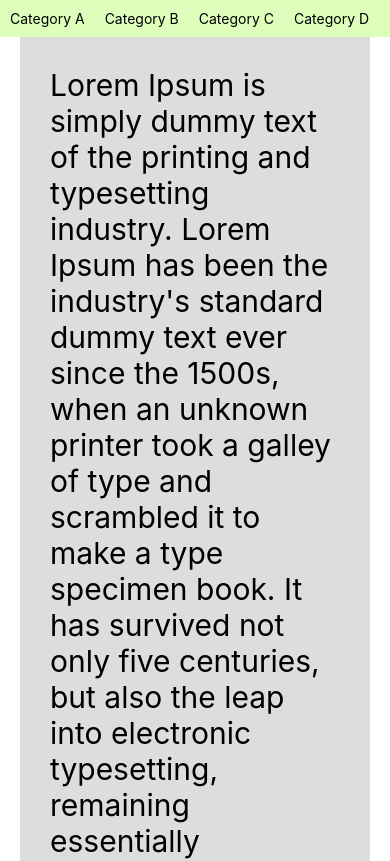
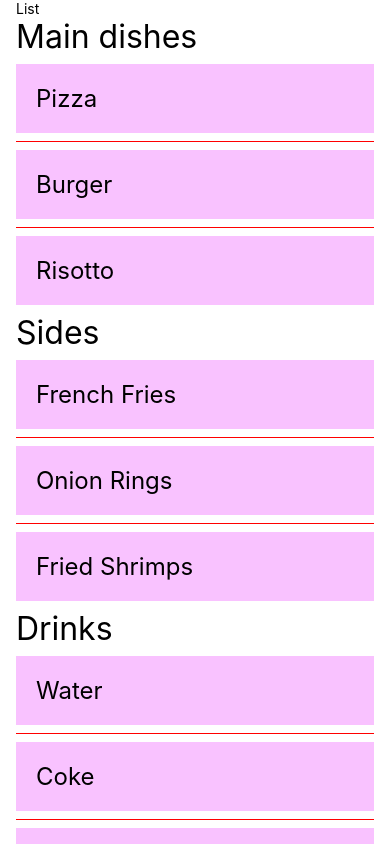
Before and after one commit to smallg/rn-practice, a React Native app: screen / in a window 390 px wide. Shown: the top 861 px of the page. Built offline with nearby package versions, Linux system fonts and the light colour scheme.

Commit message:
N/A: section list

```diff
--- a/App.tsx
+++ b/App.tsx
@@ -7,7 +7,8 @@ import React, {Component} from 'react';
 // import Index from './src/07_image';
 // import Index from './src/08_textinput';
 // import Index from './src/09_touchable';
-import Index from './src/10_scroll_view';
+// import Index from './src/10_scroll_view';
+import Index from './src/11_section_list';
 
 export default class App extends Component {
   render() {
--- /dev/null
+++ b/src/11_section_list/index.tsx
@@ -0,0 +1,100 @@
+import {
+  Alert,
+  SafeAreaView,
+  SectionList,
+  StatusBar,
+  StyleSheet,
+  Text,
+  View,
+} from 'react-native';
+import React, {useState} from 'react';
+
+const DATA = [
+  {
+    title: 'Main dishes',
+    data: ['Pizza', 'Burger', 'Risotto'],
+  },
+  {
+    title: 'Sides',
+    data: ['French Fries', 'Onion Rings', 'Fried Shrimps'],
+  },
+  {
+    title: 'Drinks',
+    data: ['Water', 'Coke', 'Beer'],
+  },
+  {
+    title: 'Desserts',
+    data: ['Cheese Cake', 'Ice Cream'],
+  },
+];
+
+const Index = () => {
+  const [refreshing, updateRefreshing] = useState(false);
+
+  const loadData = () => {
+    updateRefreshing(true);
+    setTimeout(() => {
+      Alert.alert('', 'down refresh');
+      updateRefreshing(false);
+    }, 2000);
+  };
+
+  return (
+    <SafeAreaView style={styles.container}>
+      <SectionList
+        sections={DATA}
+        keyExtractor={(item, index) => item + index}
+        renderItem={({item}) => (
+          <View style={styles.item}>
+            <Text style={styles.title}>{item}</Text>
+          </View>
+        )}
+        renderSectionHeader={({section: {title}}) => (
+          <Text style={styles.header}>{title}</Text>
+        )}
+        ItemSeparatorComponent={() => {
+          return <View style={styles.separator} />;
+        }}
+        ListEmptyComponent={() => {
+          return <Text>No items</Text>;
+        }}
+        ListHeaderComponent={() => {
+          return <Text>List</Text>;
+        }}
+        ListFooterComponent={() => {
+          return <Text>No more items</Text>;
+        }}
+        refreshing={refreshing}
+        onRefresh={loadData}
+        onEndReachedThreshold={0.1}
+        onEndReached={loadData}
+      />
+    </SafeAreaView>
+  );
+};
+
+const styles = StyleSheet.create({
+  container: {
+    flex: 1,
+    paddingTop: StatusBar.currentHeight,
+    marginHorizontal: 16,
+  },
+  item: {
+    backgroundColor: '#f9c2ff',
+    padding: 20,
+    marginVertical: 8,
+  },
+  header: {
+    fontSize: 32,
+    backgroundColor: '#fff',
+  },
+  title: {
+    fontSize: 24,
+  },
+  separator: {
+    borderBottomWidth: 1,
+    borderBottomColor: 'red',
+  },
+});
+
+export default Index;
```
